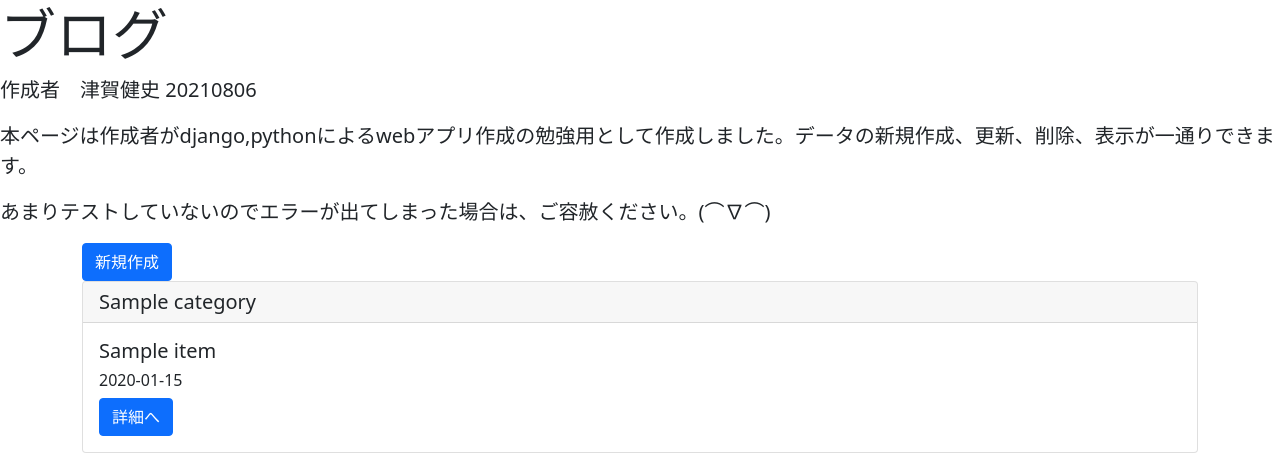
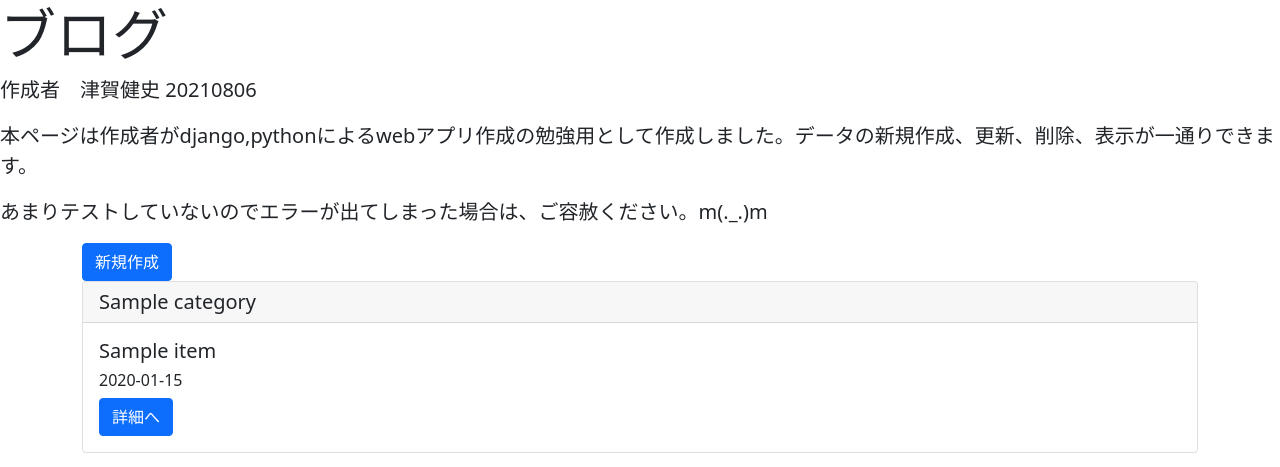
Before and after one commit to tsugat/blogproject, a Django app: template templates/list.html in a window 1280 px wide. Shown: the top 467 px of the page. Run offline with Django 3.2, Linux system fonts and the light colour scheme; the template is opened without the code that fills it: most values are stand-ins (such as "Sample title", 1, 10 or a date in 2020).

Commit message:
202108061424

```diff
--- a/blogproject/settings.py
+++ b/blogproject/settings.py
@@ -25,7 +25,9 @@ SECRET_KEY = '9vsxlmeq-mtg@m1^3g9e*@d10p6tt%6&2xjrz71^8ck5^ds$0i'
 # SECURITY WARNING: don't run with debug turned on in production!
 DEBUG = True
 
-ALLOWED_HOSTS = []
+#ALLOWED_HOSTS = []
+#ALLOWED_HOSTS = ['localhost', 'tsugat.pythonanywhere.com']
+ALLOWED_HOSTS = ['*']
 
 
 # Application definition
--- a/templates/list.html
+++ b/templates/list.html
@@ -17,7 +17,7 @@
         <h1 class="display-4">ブログ</h1>
         <p class="lead">作成者　津賀健史 20210806</p>
         <p class="lead">本ページは作成者がdjango,pythonによるwebアプリ作成の勉強用として作成しました。データの新規作成、更新、削除、表示が一通りできます。</p>
-        <p class="lead">あまりテストしていないのでエラーが出てしまった場合は、ご容赦ください。(⌒∇⌒)</p>
+        <p class="lead">あまりテストしていないのでエラーが出てしまった場合は、ご容赦ください。m(._.)m</p>
     </div>
     {% endblock header %}
     {% block content %}
```
Also changed, not shown: db.sqlite3.
